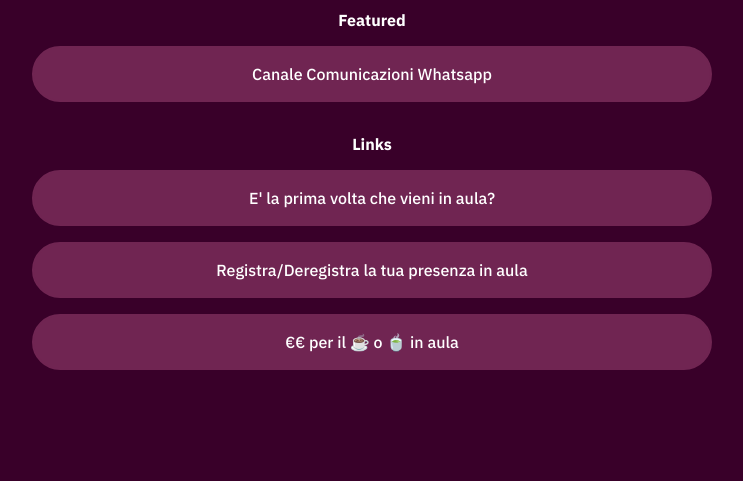
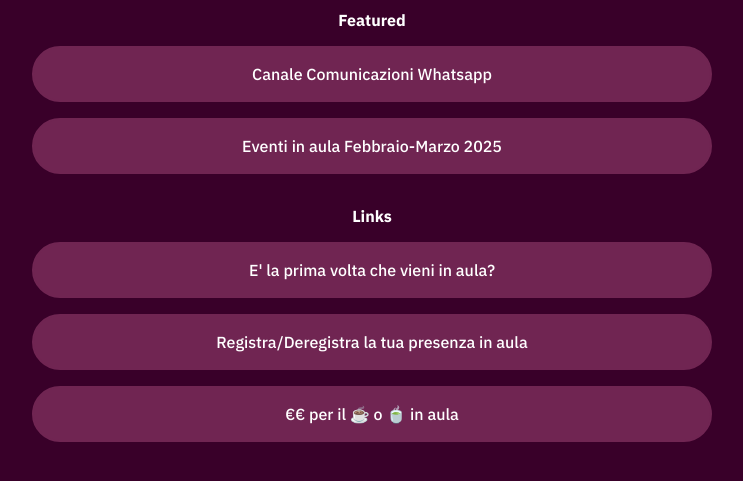
Before and after one commit to ugoforlimpopoli/linktree, a plain HTML site: page my-tree/index.html in a window 1280 px wide. Shown: the part 353-834 px from the top of the page, without its empty margins (268-1011 px from the left). Before the commit the page ends 800 px from the top, so only its background shows below. Drawn offline with Linux system fonts and the light colour scheme.

Commit message:
add link to Feb-March events

```diff
--- a/my-tree/index.html
+++ b/my-tree/index.html
@@ -43,6 +43,9 @@
         <a href="https://www.whatsapp.com/channel/0029VazDGFXGufIpx2xVJ60H" class="link-button">
             Canale Comunicazioni Whatsapp
         </a>
+        <a href="https://ugoforlimpopoli.it/assets/documents/eventi-heart4children-feb-mar2025.pdf" class="link-button">
+            Eventi in aula Febbraio-Marzo 2025
+        </a>
     </div>
 
     <div class="links-section">
```
